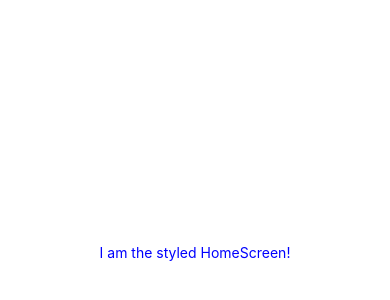
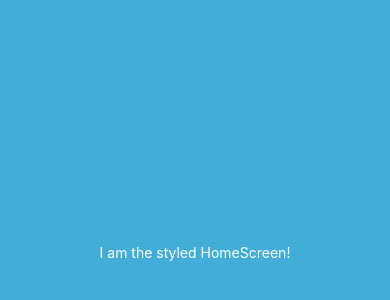
Before and after one commit to dekaratas/MoodFlow, a React Native app in the folder moodflow/: screen / in a window 390 px wide. Shown: the part 170-470 px from the top of the page. Built offline with nearby package versions, Linux system fonts and the light colour scheme.

Commit message:
feat: Added primary colour to home page

```diff
--- a/moodflow/App.tsx
+++ b/moodflow/App.tsx
@@ -15,7 +15,7 @@ export default function App() {
 const styles = StyleSheet.create({
   container: {
     flex: 1,
-    backgroundColor: '#fff',
+    backgroundColor: '#43ADDA',
     alignItems: 'center',
     justifyContent: 'center',
   },
--- a/moodflow/app.json
+++ b/moodflow/app.json
@@ -7,6 +7,8 @@
     "icon": "./assets/icon.png",
     "userInterfaceStyle": "light",
     "assets": ["./assets"],
+    "androidStatusBar": {
+      "backgroundColor": "#ffffff"},
     "splash": {
       "image": "./assets/splash.png",
       "resizeMode": "contain",
--- a/moodflow/screens/Home/Home.tsx
+++ b/moodflow/screens/Home/Home.tsx
@@ -1,12 +1,14 @@
+import { StatusBar } from 'expo-status-bar';
 import React from 'react';
 import { Text, View } from 'react-native';
 
-import homeText from './styles';
+import styles from './styles';
 
 const Home = () => {
   return (
     <View>
-      <Text style={homeText.homeText}>I am the styled HomeScreen!</Text>
+      <StatusBar backgroundColor="#FFFFFF" />
+      <Text style={styles.homeText}>I am the styled HomeScreen!</Text>
     </View>
   );
 };
--- a/moodflow/screens/Home/styles.ts
+++ b/moodflow/screens/Home/styles.ts
@@ -2,7 +2,7 @@ import { StyleSheet } from 'react-native';
 
 const styles = StyleSheet.create({
   homeText: {
-    color: 'blue',
+    color: 'white',
   },
 });
 
```
